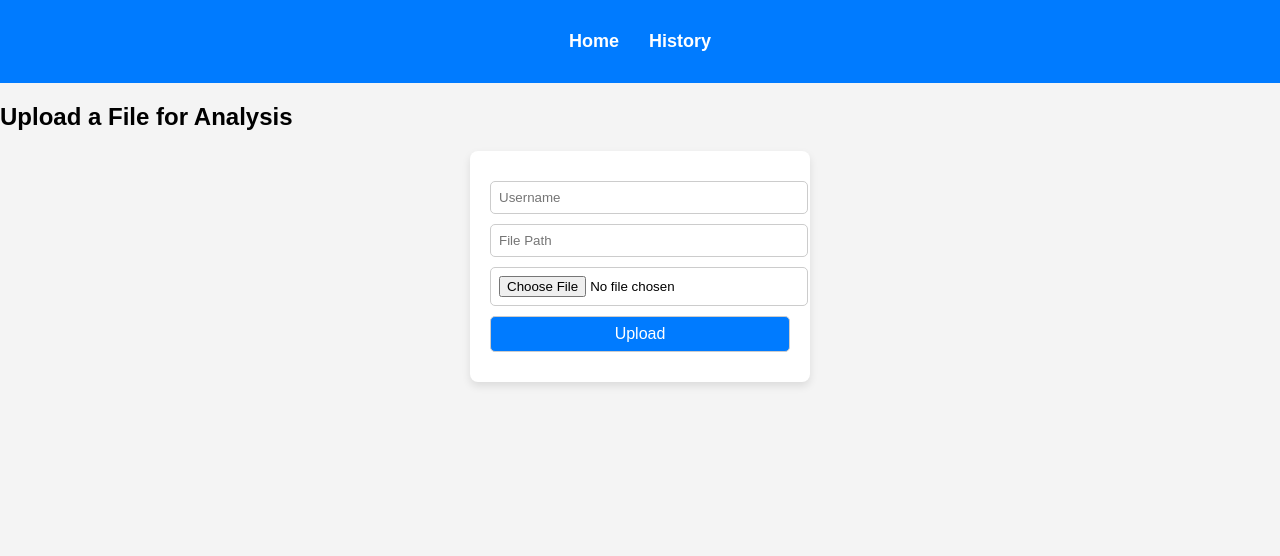
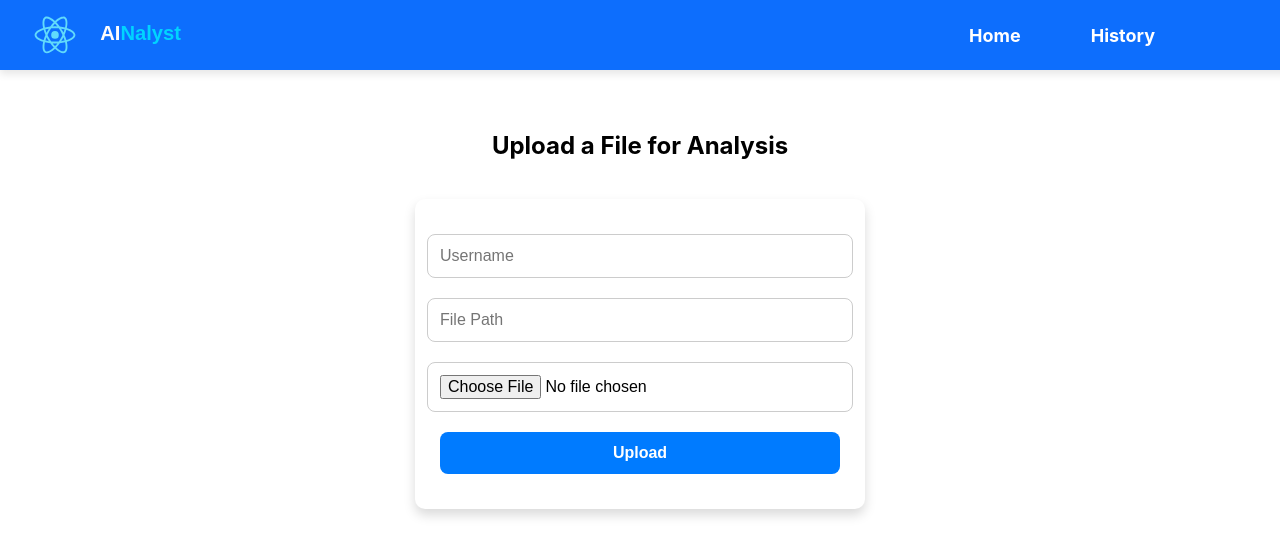
Before and after one commit to Davernie/Ainalyst---Millennium-Management, a React (Create React App) app in the folder frontend/: page / in a window 1280 px wide. Shown: the top 556 px of the page. Built offline with nearby package versions, Linux system fonts and the light colour scheme.

Commit message:
Worked on general stying of frontend - fixed inconsistencies, added logos, updated styling

```diff
--- a/frontend/src/App.css
+++ b/frontend/src/App.css
@@ -1,25 +1,125 @@
-/* General Page Styling */
-body {
-  font-family: Arial, sans-serif;
-  background-color: #f4f4f4;
-  margin: 0;
-  padding: 0;
+
+.page-container {
+  display: flex;
+  flex-direction: column;
+  align-items: center;
+  justify-content: center;
+  min-height: 80vh;
+  width: 100%;
 }
 
-/* Navigation Styling */
+form {
+  background: white;
+  padding: 25px;
+  border-radius: 10px;
+  box-shadow: 0px 6px 12px rgba(0, 0, 0, 0.15);
+  width: 100%;
+  max-width: 400px;
+  margin: 20px auto;
+  display: flex;
+  flex-direction: column;
+  align-items: center;
+}
+
+input, button {
+  width: 100%;
+  margin: 10px 0;
+  padding: 12px;
+  border-radius: 8px;
+  border: 1px solid #ccc;
+  font-size: 16px;
+  transition: all 0.3s ease;
+}
+
+input:focus {
+  border-color: #0d6efd;
+  box-shadow: 0px 0px 8px rgba(13, 110, 253, 0.5);
+  background: white;
+}
+
+button {
+  background: #007bff;
+  color: white;
+  cursor: pointer;
+  font-size: 16px;
+  font-weight: bold;
+  border: none;
+  border-radius: 8px;
+  padding: 12px;
+  padding-top: 12px;;
+  transition: background 0.3s ease, transform 0.2s;
+}
+
+button:hover {
+  background: #0056b3;
+  transform: translateY(-2px);
+}
+
+button:active {
+  background: #004494;
+  transform: translateY(1px);
+}
+
+.home-container, .history-container {
+  display: flex;
+  flex-direction: column;
+  align-items: center;
+  justify-content: center;
+  min-height: 80vh;
+  width: 400px;
+}
+
 nav {
-  background: #007bff;
-  padding: 15px;
-  text-align: center;
+  background: #0d6efd;
+  padding: 10px 10px;
+  width: 100%;
+  position: fixed;
+  top: 0;
+  left: 0;
+  display: flex;
+  align-items: center;
+  justify-content: space-between;
+  box-shadow: 0px 4px 8px rgba(0, 0, 0, 0.1);
+  z-index: 1000;
 }
+
+.nav-container {
+  display: flex;
+  align-items: center;
+  width: 100%;
+  justify-content: space-between;
+  height: 50px;
+}
+
+.logo-group {
+  display: flex;
+  align-items: center;
+}
+
+.small-logo {
+  width: 70px;
+  height: auto;
+  margin-left: 10px;
+
+}
+
+.big-logo {
+  width: 170px;
+  height: auto;
+  margin-left: -10px;
+  padding-top: 10px;
+}
+
 
 nav ul {
   list-style: none;
+  display: flex;
+  margin: 0;
   padding: 0;
+  padding-right: 100px;
 }
 
 nav ul li {
-  display: inline;
   margin: 0 15px;
 }
 
@@ -28,34 +128,35 @@ nav ul li a {
   text-decoration: none;
   font-size: 18px;
   font-weight: bold;
+  transition: color 0.3s ease;
+  padding: 20px;
 }
 
-/* Form Styling */
-form {
-  background: white;
-  padding: 20px;
-  border-radius: 8px;
-  box-shadow: 0px 4px 8px rgba(0, 0, 0, 0.1);
-  width: 300px;
-  margin: 20px auto;
+nav ul li a:hover {
+  color: #d4d4d4;
 }
 
-input, button {
-  display: block;
-  width: 100%;
-  margin: 10px 0;
-  padding: 8px;
-  border-radius: 5px;
-  border: 1px solid #ccc;
+@media (max-width: 768px) {
+  nav {
+    flex-direction: column;
+    padding: 10px;
+  }
+
+  .nav-container {
+    flex-direction: column;
+    align-items: center;
+  }
+
+  nav ul {
+    flex-direction: column;
+    margin-top: 10px;
+  }
+
+  nav ul li {
+    margin: 10px 0;
+  }
+
+  .nav-logo {
+    margin-bottom: 10px;
+  }
 }
-
-button {
-  background: #007bff;
-  color: white;
-  cursor: pointer;
-  font-size: 16px;
-}
-
-button:hover {
-  background: #0056b3;
-}
--- a/frontend/src/App.js
+++ b/frontend/src/App.js
@@ -1,25 +1,35 @@
 import { BrowserRouter as Router, Routes, Route, Link } from "react-router-dom";
 import Home from "./pages/Home";
 import History from "./pages/History";
+import logo from "./logo.svg";
+import logo2 from "./AI-nalyst.svg";
 import "./App.css";
-
 
 function App() {
   return (
     <Router>
-      <div className="app">
-        <nav>
+      <nav>
+        <div className="nav-container">
+        <div className="logo-group">
+            <img src={logo} alt="Logo" className="nav-logo small-logo" />
+            <img src={logo2} alt="AI-nalyst Logo" className="nav-logo big-logo" />
+          </div>
+
           <ul>
             <li><Link to="/">Home</Link></li>
             <li><Link to="/history">History</Link></li>
           </ul>
-        </nav>
 
+        </div>
+      </nav>
+
+      <div className="app">
         <Routes>
           <Route path="/" element={<Home />} />
           <Route path="/history" element={<History />} />
         </Routes>
       </div>
+
     </Router>
   );
 }
--- a/frontend/src/pages/History.js
+++ b/frontend/src/pages/History.js
@@ -31,12 +31,13 @@ function History() {
 
 
   return (
-    <div>
+    <div className="page-container">
       <h2>View Issue Log</h2>
+      <form>
       <input type="text" placeholder="Username" value={username} onChange={(e) => setUsername(e.target.value)} />
       <input type="text" placeholder="File Path" value={filePath} onChange={(e) => setFilePath(e.target.value)} />
       <button onClick={fetchLogs}>Fetch Logs</button>
-
+      </form>
       {log && (
         <div>
           <h3>Previous Issues:</h3>
--- a/frontend/src/pages/Home.js
+++ b/frontend/src/pages/Home.js
@@ -17,7 +17,7 @@ function Home() {
   };
 
   return (
-    <div className="container">
+    <div className="page-container">
       <h2>Upload a File for Analysis</h2>
       <form onSubmit={handleSubmit}>
         <input type="text" placeholder="Username" value={username} onChange={(e) => setUsername(e.target.value)} />
```
Also changed, not shown: frontend/src/AI-nalyst.svg (added), 1 other file (tests, documents, lock files or other folders).
